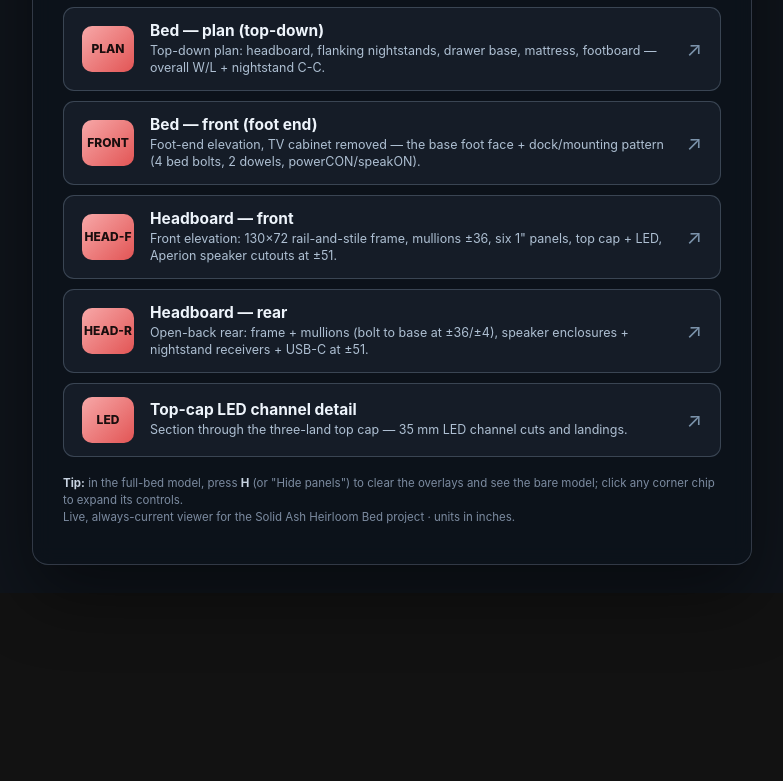
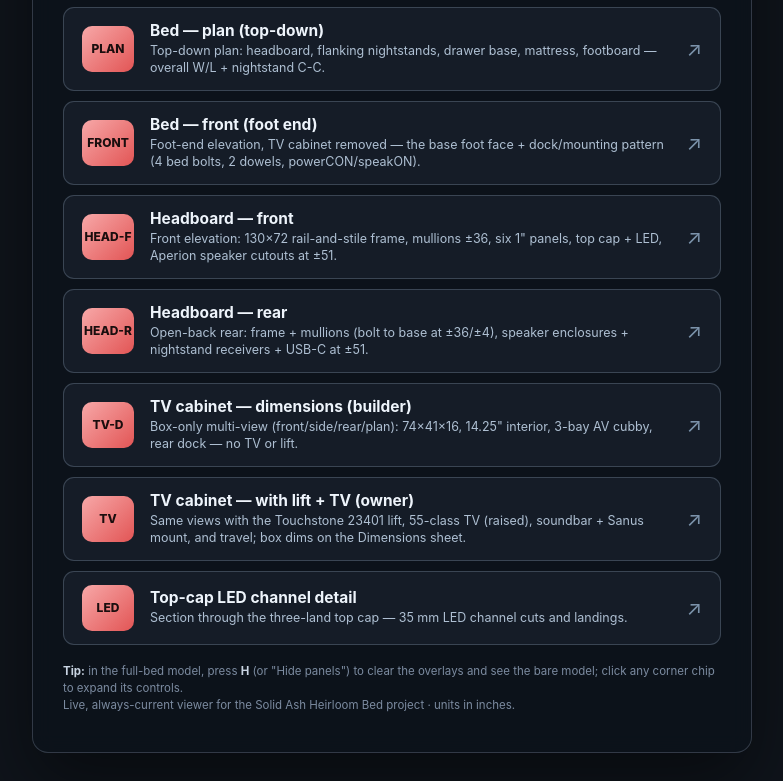
Before and after one commit to chase-m-uba/chase.uba-solid.custom.heirlooms, a plain HTML site: page index.html in a window 1280 px wide. Shown: the part 975-1756 px from the top of the page, without its empty margins (248-1031 px from the left). Before the commit the page ends 1568 px from the top, so only its background shows below. Drawn offline with Linux system fonts and the light colour scheme.

Commit message:
Publish from bed-frame b54cbd6

```diff
--- a/index.html
+++ b/index.html
@@ -157,6 +157,24 @@
       <span class="chev">&#8599;</span>
     </a>
 
+    <a class="viewer pdf" href="TV-Cabinet-Dimensions_Blueprint.pdf" target="_blank" rel="noopener">
+      <span class="badge pdf">TV-D</span>
+      <span>
+        <div class="vtitle">TV cabinet — dimensions (builder)</div>
+        <div class="vdesc">Box-only multi-view (front/side/rear/plan): 74×41×16, 14.25" interior, 3-bay AV cubby, rear dock — no TV or lift.</div>
+      </span>
+      <span class="chev">&#8599;</span>
+    </a>
+
+    <a class="viewer pdf" href="TV-Cabinet_Blueprint.pdf" target="_blank" rel="noopener">
+      <span class="badge pdf">TV</span>
+      <span>
+        <div class="vtitle">TV cabinet — with lift + TV (owner)</div>
+        <div class="vdesc">Same views with the Touchstone 23401 lift, 55-class TV (raised), soundbar + Sanus mount, and travel; box dims on the Dimensions sheet.</div>
+      </span>
+      <span class="chev">&#8599;</span>
+    </a>
+
     <a class="viewer pdf" href="TopCap-LED_Blueprint.pdf" target="_blank" rel="noopener">
       <span class="badge pdf">LED</span>
       <span>
```
Also changed, not shown: 2 other files.
